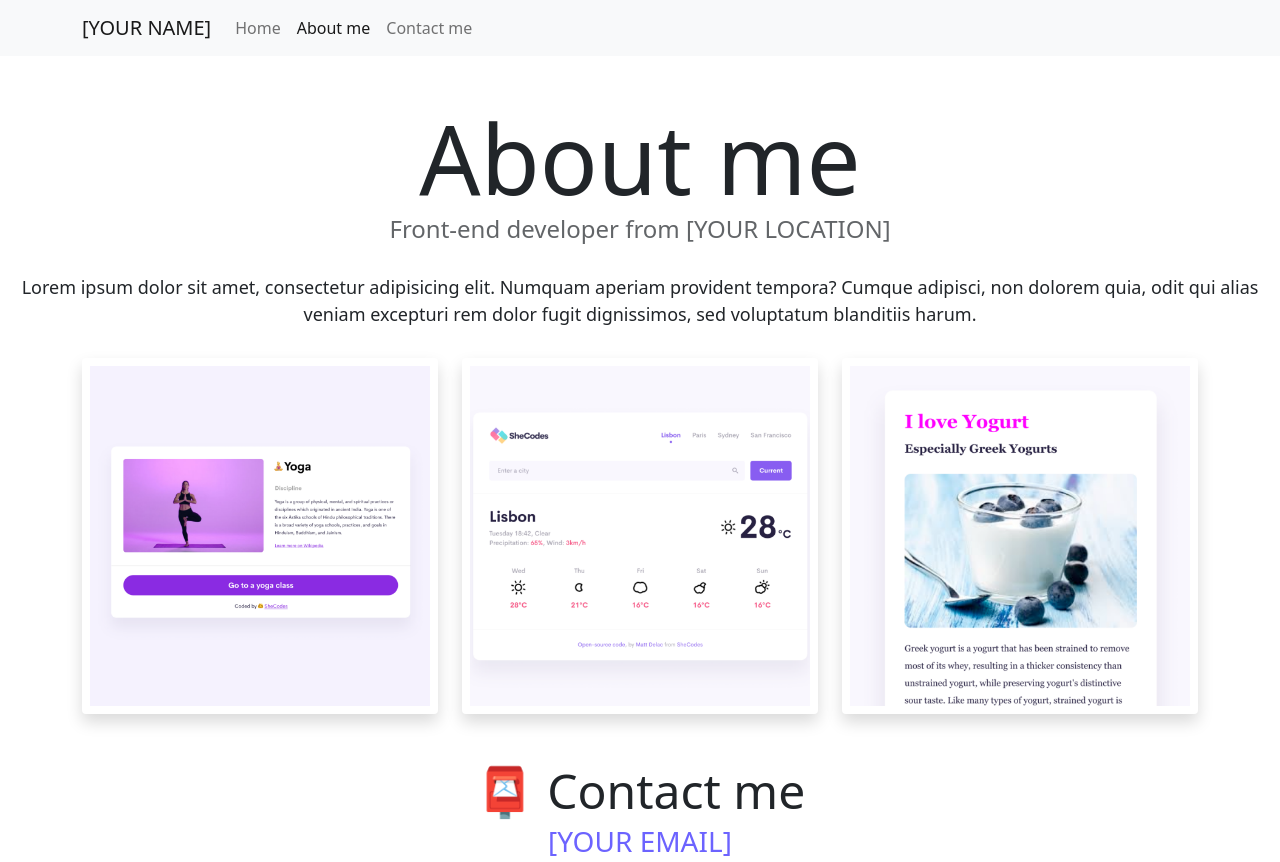
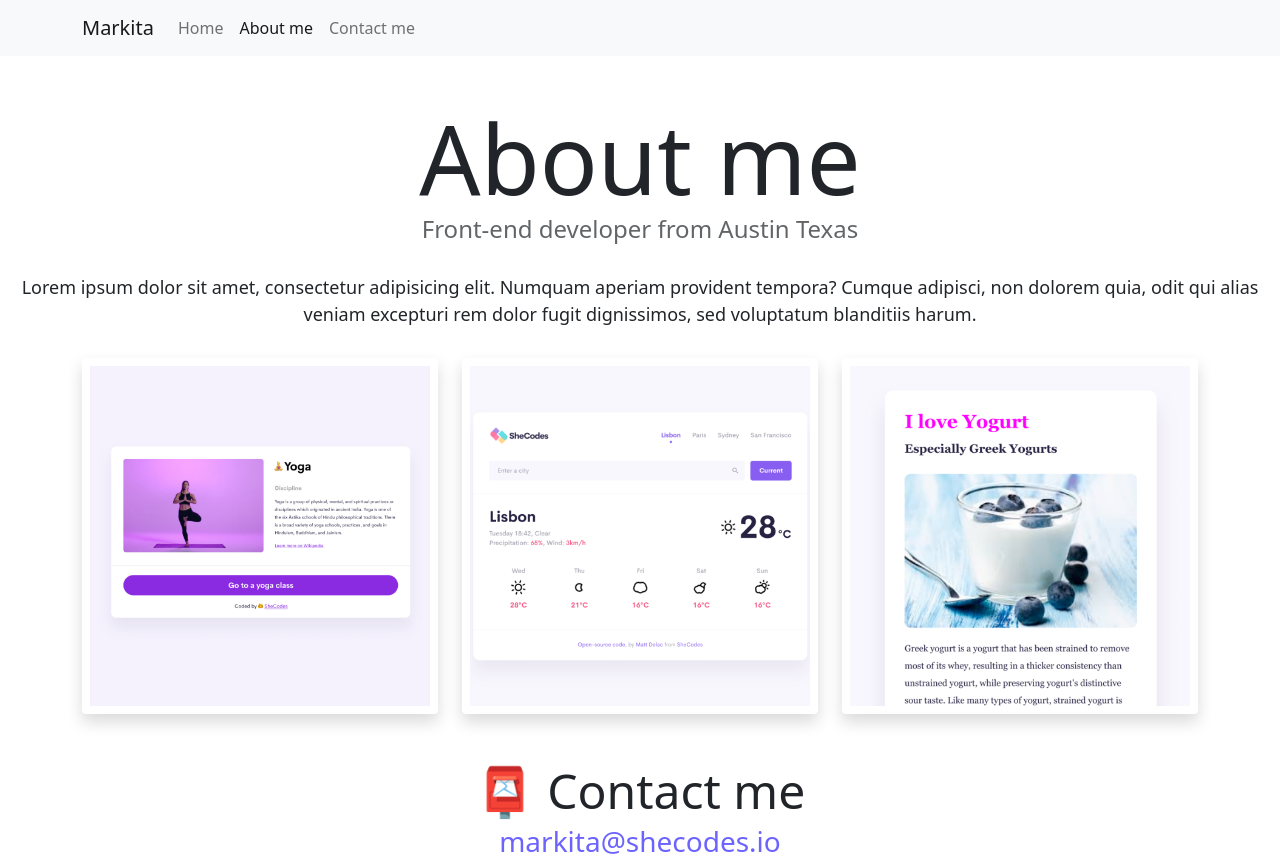
Before and after one commit to kitapedmonds/Homework-week4, a plain HTML site: page about.html in a window 1280 px wide. Drawn offline with nearby package versions, Linux system fonts and the light colour scheme.

Commit message:
changed names and added pictures
changed names and added pics

```diff
--- a/about.html
+++ b/about.html
@@ -16,12 +16,12 @@
       crossorigin="anonymous"
     ></script>
     <link rel="stylesheet" href="style.css" />
-    <title>About [YOUR NAME]</title>
+    <title>About Markita Edmonds projects a beginner Front-End developer</title>
   </head>
   <body>
     <nav class="navbar navbar-expand-lg navbar-light bg-light fixed-top">
       <div class="container">
-        <a class="navbar-brand" href="index.html">[YOUR NAME]</a>
+        <a class="navbar-brand" href="index.html">Markita</a>
         <button
           class="navbar-toggler"
           type="button"
@@ -49,7 +49,7 @@
       </div>
     </nav>
     <h1 class="text-center">About me</h1>
-    <h3 class="text-center">Front-end developer from [YOUR LOCATION]</h3>
+    <h3 class="text-center">Front-end developer from Austin Texas</h3>
     <div class="about-paragraphs text-center">
       <p>
         Lorem ipsum dolor sit amet, consectetur adipisicing elit. Numquam
@@ -73,7 +73,9 @@
     </div>
     <div id="contact" class="mt-5">
       <h2 class="text-center">📮 Contact me</h2>
-      <a href="mailto:[YOUR EMAIL]" class="email-link"> [YOUR EMAIL] </a>
+      <a href="mailto:markita@shecodes.io" class="email-link">
+        markita@shecodes.io
+      </a>
     </div>
   </body>
 </html>
```
Also changed, not shown: index.html (+5 -3 lines).
